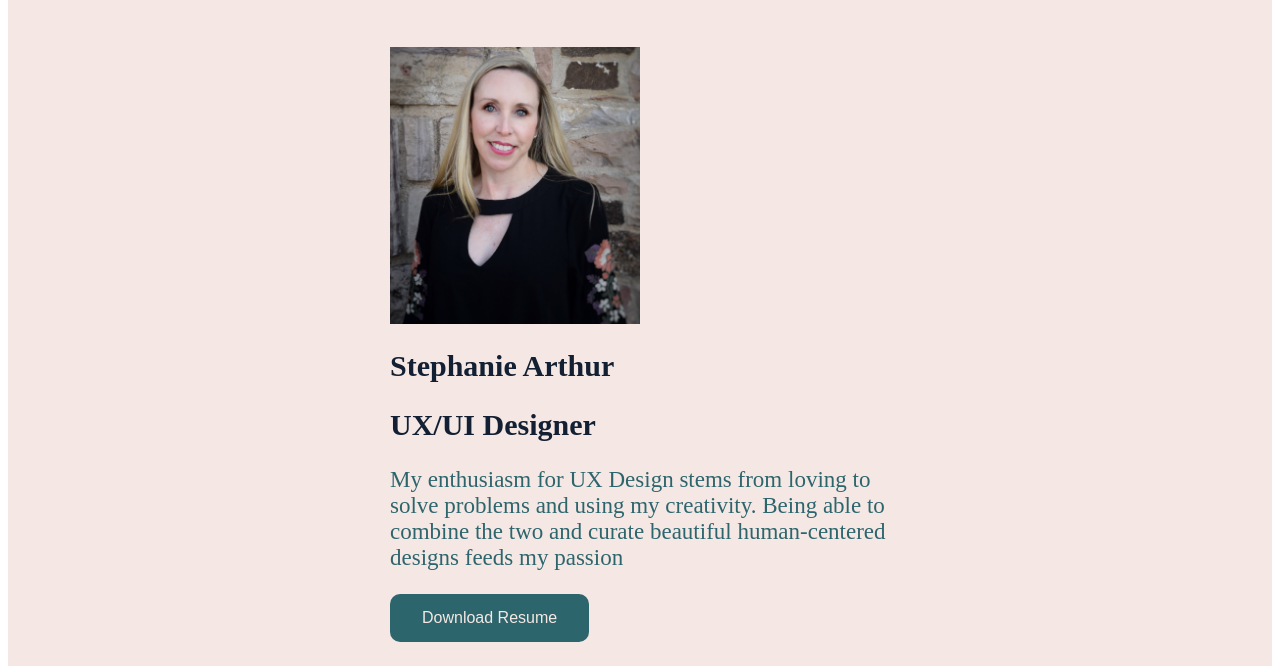
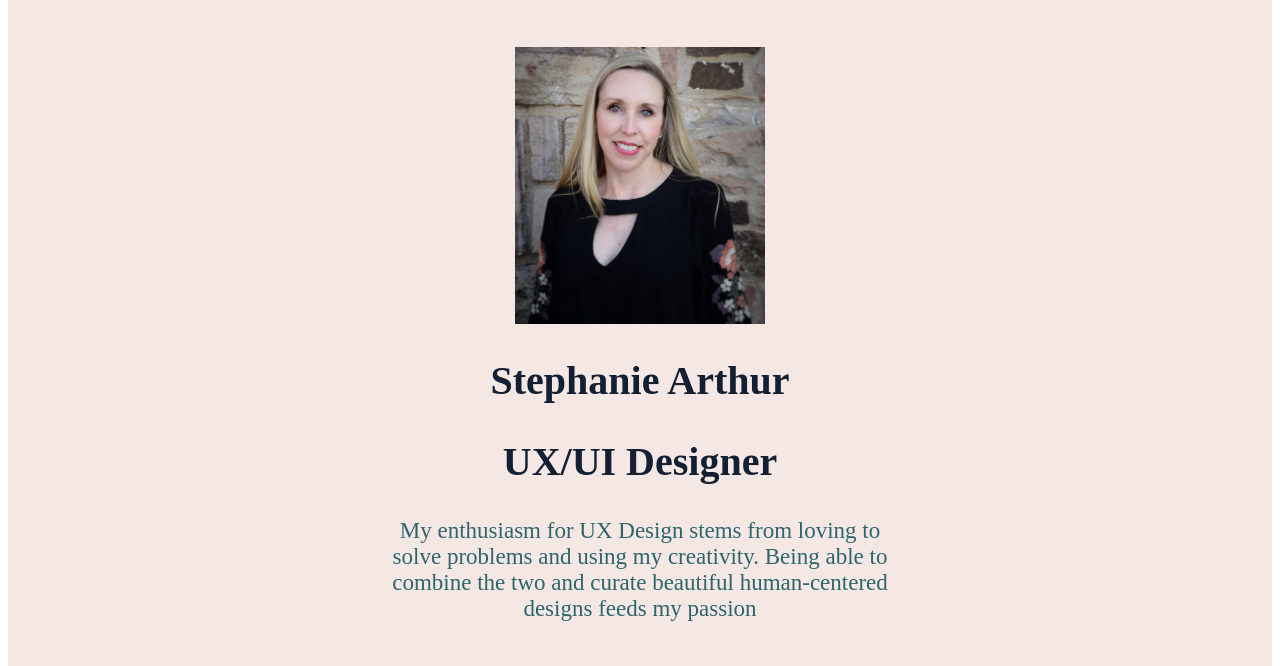
Before and after one commit to sarthur7/UX_UI_HW_19, a plain HTML site: page index.html in a window 1280 px wide. Shown: the part 121-787 px from the top of the page. Drawn offline with nearby package versions, Linux system fonts and the light colour scheme.

Commit message:
HW19 2/11/22 8:54pm
HW19 2/11/22 8:54pm

```diff
--- a/css/style.css
+++ b/css/style.css
@@ -21,39 +21,56 @@
 
 
 .heroImg{
-  height: 650px;
+  height: 700px;
   padding: 80px;
-  background-color: #F5E8E4
+  background-color: #F5E8E4;
 }
-.content{
+
+.content {
   width: 500px;
   margin: 0 auto;
 }
 
 h1 {
   color: #131F32;
-  font-size: 30px;
+  font-size: 40px;
+  text-align: center;
 }
 p{
   font-size: 23px;
   color: #2D656D;
+  text-align: center;
 }
 img{
   width: 250px;
+  margin-left: auto;
+  margin-right: auto;
 }
-button {
+
+.center {
+  display: block;
+  margin-left: auto;
+  margin-right: auto;
+  width: 50%;
+}
+
+.button {
+  margin: 0;
+  left: 100%;
+  margin-right: -50%;
+  transform: translate(75%, 50%);
   border: none;
   background-color: #2D656D;
-  color: #F5E8E4;
+  color: white;
   padding: 15px 32px;
   text-align: center;
   font-size: 16px;
-  border-radius: 10px;
+  border-radius: 8px;
   cursor: pointer;
 }
 
 .button:hover {
-  background-color: #131F32 !important;
+  background-color: #131F32;
 }
 
 .mySkills {
@@ -215,10 +232,10 @@ h4 {
 
 
 .footer {
-  background-color:#F5E8E4;
+  background-color:#C18076;
   text-align: center;
   padding: 20px;
-  font-size: 23px;
+  font-size: 30px;
   cursor: pointer;
   color: #131F32
 }
--- a/index.html
+++ b/index.html
@@ -16,11 +16,11 @@
     </header>
     <section class="heroImg">
         <div class= "content">
-            <img src="images/Prof Pic.png">
+            <img src="images/Prof Pic.png" class="center">
             <h1>Stephanie Arthur</h1>
             <h1>UX/UI Designer</h1>
             <p>My enthusiasm for UX Design stems from loving to solve problems and using my creativity. Being able to combine the two and curate beautiful human-centered designs feeds my passion</p>
-            <button type="button">Download Resume</button>
+            <button type="button" class="button">Download Resume</button>
         </div>
     </section>
     <section class="mySkills">
@@ -60,13 +60,13 @@
             <div class="HoundoogleProj">
                 <h3>Houndoogle App</h3>
                 <p>A mobile app enabling dog owners to easily find dog parks, veterinarians and pet friendly restaurants nearby.</p>
-                <button>View Project</button>
+                <button class="button1">View Project</button>
             </div>
             <div class="HoundoogleImg"></div>
             <div class="FamgoProj">
                 <h3>FamGo App</h3>
                 <p>A mobile app to assist parents of young children in planning travel and ensuring they find family-friendly, safe accomodations and activities.</p>
-                <button>View Project</button>
+                <button class="button1">View Project</button>
             </div>
             <div class="FamgoImg"></div>
         </div>
```
Also changed, not shown: images/FAMGOimg2.png (added), images/GOTRimg2.png (added), images/HDGLimg2.png (added).
